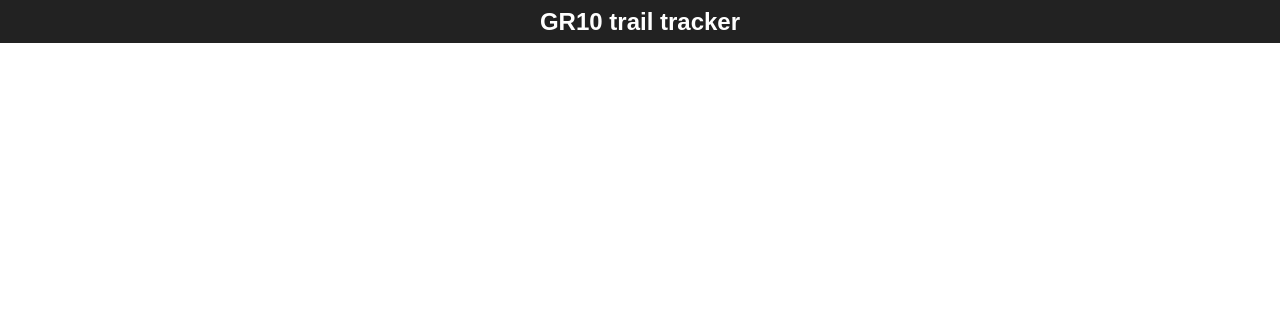
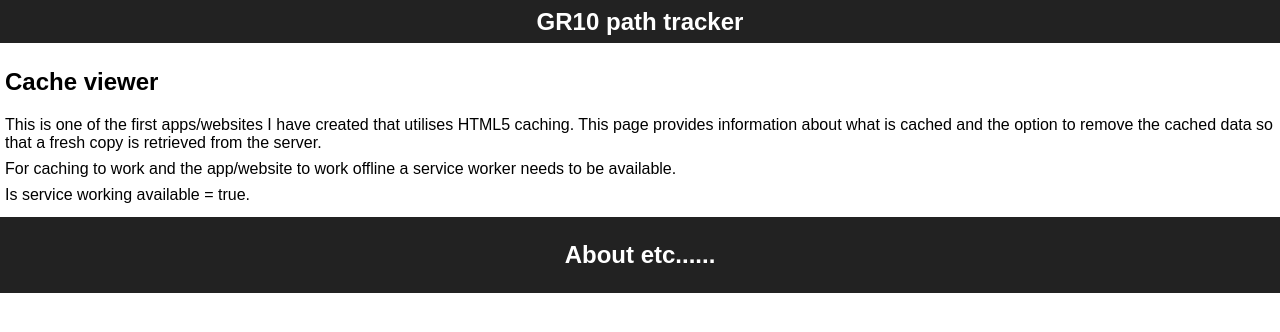
Before and after one commit to appolden/path-tracker, a React (Create React App) app: page /cache-viewer in a window 1280 px wide. Shown: the top 332 px of the page. Built offline with nearby package versions, Linux system fonts and the light colour scheme; what google-maps-react would draw is missing.

Commit message:
Add cache viewer

```diff
--- a/src/App.css
+++ b/src/App.css
@@ -28,6 +28,14 @@ p {
   padding: 5px;
 }
 
+.App-footer {
+  background-color: #222;
+  padding: 4px;
+  color: white;
+  text-align: center;
+  margin: 0.15em;
+}
+
 .pointsOfInterest {
   max-height: 700px;
   overflow-y: scroll;
@@ -43,7 +51,3 @@ p {
   padding: 4px;
   background-color: #637fed;
 }
-
-.footer {
-  flex: 0 1 40px;
-}
--- a/src/App.js
+++ b/src/App.js
@@ -4,13 +4,14 @@ import './App.css';
 import PathTracker from './component/path-tracker.jsx';
 import PathEncoder from './component/path-encoder.jsx';
 import PointOfInterestEncoder from './component/point-of-interest-encoder.jsx';
+import CacheViewer from './component/cache-viewer.jsx';
 
 class App extends Component {
   render() {
     return (
       <div className="App">
         <header className="App-header">
-          <h1 className="App-title">GR10 trail tracker</h1>
+          <h1 className="App-title">GR10 path tracker</h1>
         </header>
         <div className="App-content">
           <Router>
@@ -22,9 +23,13 @@ class App extends Component {
                 path="/poi-encoder"
                 component={PointOfInterestEncoder}
               />
+              <Route exact path="/cache-viewer" component={CacheViewer} />
             </React.Fragment>
           </Router>
         </div>
+        <footer className="App-header">
+          <h2>About etc......</h2>
+        </footer>
       </div>
     );
   }
--- /dev/null
+++ b/src/component/cache-item.jsx
@@ -0,0 +1,36 @@
+import React, { Component } from 'react';
+
+class CacheItem extends Component {
+  constructor(props) {
+    super(props);
+
+    this.state = {
+      serviceWorkerEnabled: false,
+      cacheItems: []
+    };
+
+    this.cacheKey = 'data';
+    this.onDeleteButtonClick = this.onDeleteButtonClick.bind(this);
+  }
+
+  onDeleteButtonClick(event) {
+    if (this.props.onDelete !== undefined) {
+      this.props.onDelete(this.props.request);
+    }
+  }
+
+  render() {
+    return (
+      <div key={this.props.request.url} style={{ padding: '4px' }}>
+        <input
+          type="button"
+          value="Delete"
+          onClick={this.onDeleteButtonClick}
+        />{' '}
+        {this.props.request.url}
+      </div>
+    );
+  }
+}
+
+export default CacheItem;
--- /dev/null
+++ b/src/component/cache-viewer.jsx
@@ -0,0 +1,80 @@
+import React, { Component } from 'react';
+import CacheItem from '../component/cache-item.jsx';
+
+class CacheViewer extends Component {
+  constructor(props) {
+    super(props);
+
+    this.state = {
+      serviceWorkerEnabled: false,
+      cacheItems: []
+    };
+
+    this.cacheKey = 'data';
+    this.onDeleteCacheItem = this.onDeleteCacheItem.bind(this);
+  }
+  componentDidMount() {
+    this.loadCache(this.cacheKey);
+  }
+
+  loadCache(cacheKey) {
+    const cacheItems = [];
+
+    if ('serviceWorker' in navigator) {
+      this.setState({ serviceWorkerEnabled: true });
+      caches
+        .open(cacheKey)
+        .then(cache => cache.keys())
+        .then(keys => {
+          keys.forEach(key => cacheItems.push(key));
+          //  console.log(keys);
+          this.setState({
+            serviceWorkerEnabled: true,
+            cacheItems: cacheItems
+          });
+        });
+    } else {
+      this.setState({ serviceWorkerEnabled: false });
+    }
+  }
+
+  onDeleteCacheItem(request) {
+    console.log(request);
+    if ('serviceWorker' in navigator) {
+      caches.open(this.cacheKey).then(cache => {
+        cache.delete(request);
+        this.loadCache(this.cacheKey);
+      });
+    }
+  }
+
+  render() {
+    const rows = this.state.cacheItems.map(x => (
+      <CacheItem key={x.url} request={x} onDelete={this.onDeleteCacheItem} />
+    ));
+
+    return (
+      <React.Fragment>
+        <h2>Cache viewer</h2>
+        <p>
+          {this.state.serviceWorkerEnabled}
+          This is one of the first apps/websites I have created that utilises
+          HTML5 caching. This page provides information about what is cached and
+          the option to remove the cached data so that a fresh copy is retrieved
+          from the server.
+        </p>
+        <p>
+          For caching to work and the app/website to work offline a service
+          worker needs to be available.
+        </p>
+        <p>
+          Is service working available ={' '}
+          {this.state.serviceWorkerEnabled.toString()}.
+        </p>
+        {rows}
+      </React.Fragment>
+    );
+  }
+}
+
+export default CacheViewer;
```
